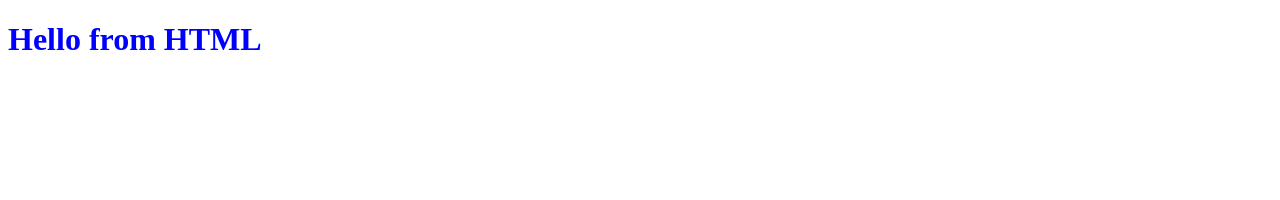
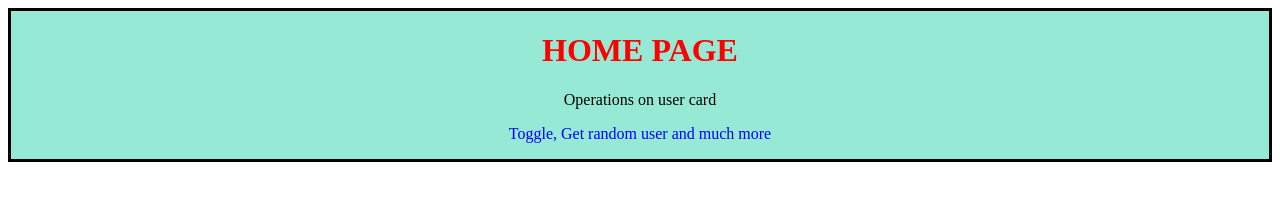
Before and after one commit to 25wh5a0532/AutoSuggest, a website: page frontend/index.html in a window 1280 px wide. Drawn offline with Linux system fonts and the light colour scheme.

Commit message:
changed the colors and text

```diff
--- a/frontend/index.css
+++ b/frontend/index.css
@@ -1,3 +1,20 @@
 h1{
-    color:blue;
+    color: red;
+    text-align: center;
+
 }
+
+.home-intro{
+    text-align:center;
+    border:3px;
+    border-style:solid;
+    border-color:black;
+
+    background-style:solid;
+    background-color:rgb(150, 233, 212);
+
+
+}
+#p2{
+    color:blue
+}
--- a/frontend/index.html
+++ b/frontend/index.html
@@ -7,7 +7,11 @@
     <link rel="stylesheet" href="index.css">
 </head>
 <body>
-    <h1> Hello from HTML </h1>
+    <div class="home-intro">
+        <h1> HOME PAGE</h1>
+        <p id="p1"> Operations on user card</p>
+        <p id="p2"> Toggle, Get random user and much more</p>
+    </div>
     <script src="index.js"></script>
 </body>
 </html>
```
